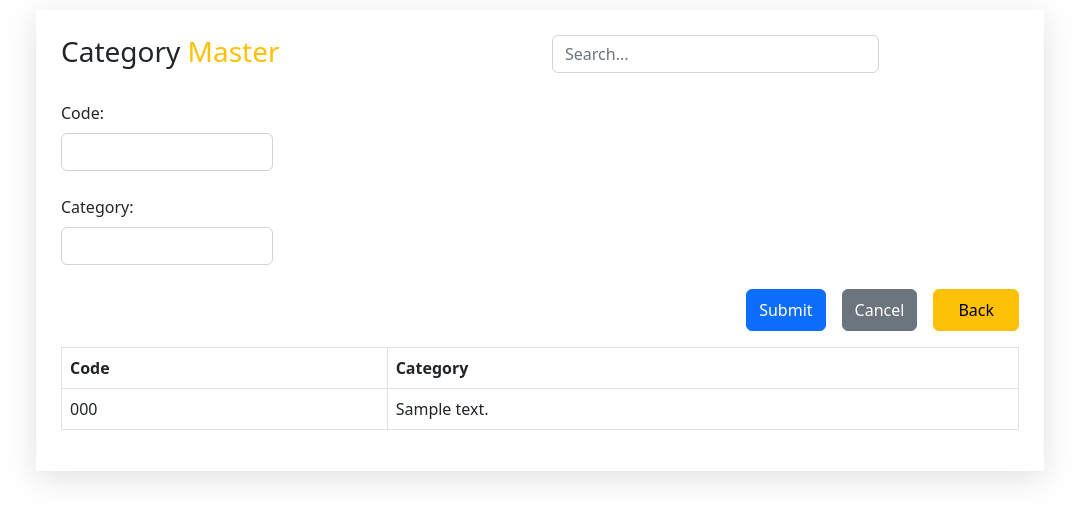
After one commit to Oshanimadhushika/Simple-CRUD-PHP, a PHP site: page /category.php in a window 1280 px wide. The commit adds this page. Shown: the top 521 px of the page, without its empty margins (100-1179 px from the left). Run offline with PHP 8.4, Linux system fonts and the light colour scheme; tables that the repository leaves empty or names only in its code hold one stand-in row (values such as "Sample post").

Commit message:
Added category and department

```diff
--- /dev/null
+++ b/category.php
@@ -0,0 +1,199 @@
+<!DOCTYPE html>
+<html lang="en">
+
+<head>
+    <meta charset="UTF-8">
+    <meta http-equiv="X-UA-Compatible" content="IE=edge">
+    <meta name="viewport" content="width=device-width, initial-scale=1.0">
+    <link rel="stylesheet" href="https://cdn.jsdelivr.net/npm/bootstrap@5.2.2/dist/css/bootstrap.min.css"
+        integrity="sha384-Zenh87qX5JnK2Jl0vWa8Ck2rdkQ2Bzep5IDxbcnCeuOxjzrPF/et3URy9Bv1WTRi" crossorigin="anonymous">
+    <!-- <link rel="stylesheet" href="style.css"> -->
+    <title>Category master</title>
+
+    <style>
+        body {
+            padding: 10px;
+            width: 100%;
+        }
+
+        .container {
+            width: 80%;
+            margin: 0 auto;
+            padding: 25px;
+            box-shadow: rgba(100, 100, 111, 0.2) 0px 7px 29px 0px;
+        }
+
+        .form-group {
+            margin-bottom: 20px;
+        }
+
+        .form-control {
+            width: 70%;
+        }
+    </style>
+</head>
+
+<body>
+    <div class="container">
+
+
+        <?php
+
+        if (isset ($_POST["submit"])) {
+            $categoryCode = $_POST["categoryCode"];
+            $category = $_POST["category"];
+
+            $errors = array();
+
+            if (empty ($categoryCode) || empty ($category)) {
+                array_push($errors, "All fields are required");
+            }
+
+
+
+            require_once "database.php";
+            $sql = "INSERT INTO category (code, description) VALUES (?, ?)";
+            $stmt = mysqli_stmt_init($conn);
+            $prepareStmt = mysqli_stmt_prepare($stmt, $sql);
+            if ($stmt) {
+                $stmt->bind_param("ss", $categoryCode, $category);
+                if ($stmt->execute()) {
+                    echo '<script>alert("Category added successfully.");</script>';
+                } else {
+                    echo "Error: " . $stmt->error;
+                }
+                $stmt->close();
+            } else {
+                echo "Error: " . $conn->error;
+            }
+
+        }
+
+        require_once "database.php";
+
+        $sql_select = "SELECT * FROM category";
+        $result = mysqli_query($conn, $sql_select);
+
+
+
+
+        ?>
+
+
+
+
+
+
+        <div class="row mb-2">
+
+            <div class="col-md-6">
+                <h3>Category <span class="text-warning">Master</span></h3>
+            </div>
+
+            <div class="col-md-6">
+                <input type="text" class="form-control" id="search" placeholder="Search...">
+            </div>
+        </div>
+
+        <!-- ======================================================================================================== -->
+        <form id="categoryForm" action="category.php" method="post">
+            <div class="row mt-4">
+                <div class="col-md-4">
+                    <div class="mb-3">
+                        <label for="categoryCode" class="form-label"> Code:</label>
+                        <input type="text" class="form-control" id="categoryCode" name="categoryCode" required>
+                    </div>
+                </div>
+
+
+
+
+
+
+
+            </div>
+
+            <div class="row mt-2">
+
+                <div class="col-md-4">
+
+                    <div class="mb-3">
+                    <label for="category" class="form-label"> Category:</label>
+                        <input type="text" class="form-control" id="category" name="category" required>
+
+
+                        </select>
+                    </div>
+
+                </div>
+
+            </div>
+
+
+
+
+
+
+
+            <div class="row mt-2">
+                <div class="col-md-12">
+                    <div class="mb-3 d-flex justify-content-end gap-3">
+                        <label for="submit" class="form-label"></label>
+                        <button type="submit" class="btn btn-primary" name="submit">Submit</button>
+                        <button type="button" class="btn btn-secondary" onclick="clearForm()">Cancel</button>
+
+                        <a href="index.php" class="btn btn-warning font-weight-bold px-4 py-2 ">Back</a>
+
+                    </div>
+                </div>
+            </div>
+        </form>
+        <!-- ======================================================================================================== -->
+
+
+
+        <table class="table table-bordered custom-table">
+            <thead>
+                <tr>
+                    <th>Code</th>
+                    <th>Category</th>
+
+                    <!-- <th>Update</th>
+                    <th>Delete</th> -->
+                </tr>
+            </thead>
+            <tbody>
+            <?php
+                if (mysqli_num_rows($result) > 0) {
+                    while ($row = mysqli_fetch_assoc($result)) {
+                        echo "<tr>";
+                        echo "<td>" . $row["code"] . "</td>";
+                        echo "<td>" . $row["description"] . "</td>";
+                        echo "</tr>";
+                    }
+                } else {
+                    echo "<tr><td colspan='2'>No categories found</td></tr>";
+                }
+                ?>
+            </tbody>
+        </table>
+
+
+
+
+
+
+
+
+
+    </div>
+
+    <script>
+        function clearForm() {
+            document.getElementById("customerRegistrationForm").reset();
+        }
+    </script>
+
+</body>
+
+</html>
```
Also changed, not shown: department.php (added, +209 -0 lines), itemMaster.php (+58 -18 lines).
